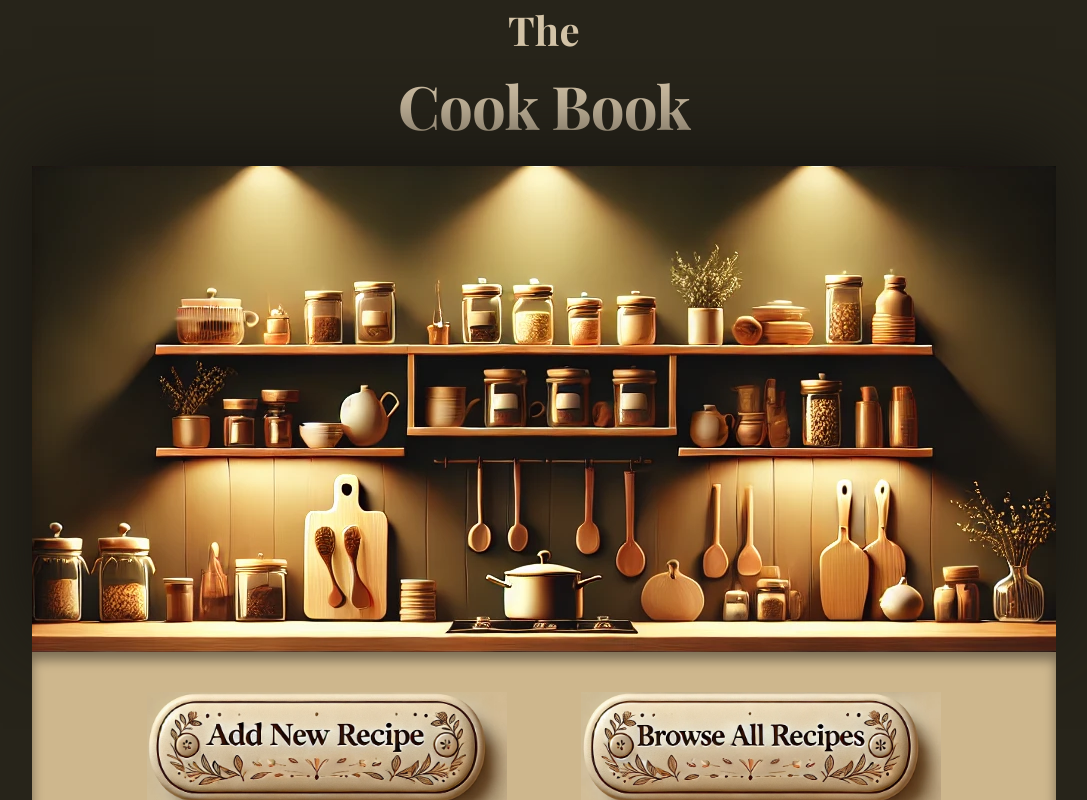
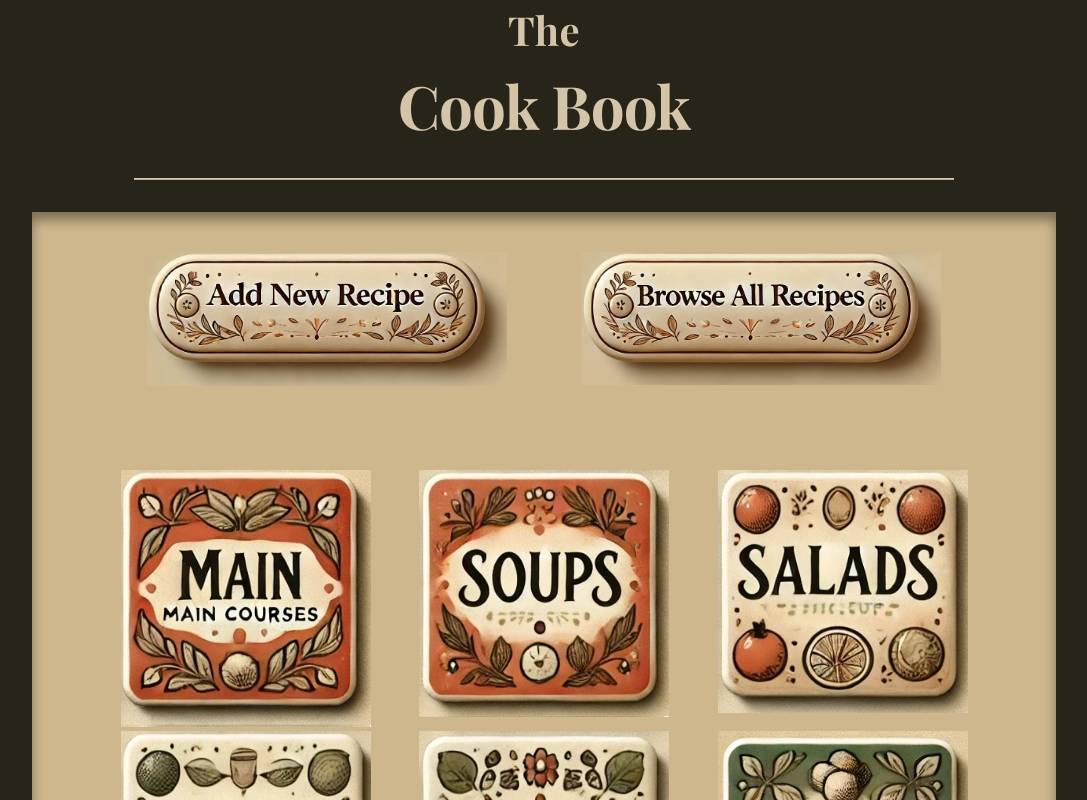
Before and after one commit to nattsnb/cook-book, a React (Vite) app: page / in a window 1280 px wide. Shown: the top 800 px of the page, without its empty margins (96-1183 px from the left). Built offline with nearby package versions, Linux system fonts and the light colour scheme.

Commit message:
deleted back button. added link to main in banner appart from main view. deleted picture in main view. Styled Banner and footer

```diff
--- a/src/components/BackButton/StyledButton.styled.tsx
+++ /dev/null
@@ -1,22 +0,0 @@
-import { styled } from "@mui/material";
-
-export const StyledImg = styled("img")`
-  width: 200px;
-  ${({ theme }) => theme.breakpoints.down("lg")} {
-    width: 180px;
-  }
-  ${({ theme }) => theme.breakpoints.down("md")} {
-    width: 150px;
-  }
-  ${({ theme }) => theme.breakpoints.down("sm")} {
-    width: 130px;
-  }
-`;
-
-export const StyledLeftSideContainer = styled("div")`
-  max-width: 1024px;
-  width: 100%;
-  display: flex;
-  flex-direction: column;
-  justify-self: flex-start;
-`;
--- a/src/components/BackButton/index.tsx
+++ /dev/null
@@ -1,13 +0,0 @@
-import backButtonImage from "../../images/backButton.png";
-import { StyledImg, StyledLeftSideContainer } from "./StyledButton.styled.tsx";
-import { Link } from "@mui/material";
-
-export function BackButton() {
-  return (
-    <StyledLeftSideContainer>
-      <Link href="/">
-        <StyledImg src={backButtonImage} />
-      </Link>
-    </StyledLeftSideContainer>
-  );
-}
--- a/src/components/Banner/Banner.styled.tsx
+++ b/src/components/Banner/Banner.styled.tsx
@@ -19,3 +19,13 @@ export const StyledTypographyAboveH1 = styled(Typography)`
 export const StyledTitleContainer = styled("div")`
   padding-bottom: ${({ theme }) => theme.spacing(4)};
 `;
+
+export const LinkContentContainer = styled("div")`
+  display: flex;
+  flex-direction: row;
+  align-items: center;
+  justify-content: center;
+
+  font-family: "Playfair Display", serif;
+  color: ${({ theme }) => theme.palette.secondary.contrastText};
+`;
--- a/src/components/Banner/index.tsx
+++ b/src/components/Banner/index.tsx
@@ -1,17 +1,38 @@
-import { Typography } from "@mui/material";
+import { Link, Typography } from "@mui/material";
 import { PageWidthContainer } from "../../shared/components/PageWidthContainer.tsx";
 import {
+  LinkContentContainer,
   StyledTitleContainer,
   StyledTypographyAboveH1,
 } from "./Banner.styled.tsx";
+import {
+  StyledCircleLargeIcon,
+  StyledCircleSmallIcon,
+  StyledFooterDivider,
+} from "../Footer/Footer.styled.tsx";
+import { useLocation } from "react-router-dom";
 
 export function Banner() {
+  const location = useLocation();
+
   return (
     <PageWidthContainer>
       <StyledTitleContainer>
         <StyledTypographyAboveH1>The</StyledTypographyAboveH1>
         <Typography variant="h1">Cook Book</Typography>
+        {location.pathname !== "/" && (
+          <Link href={"/"}>
+            <LinkContentContainer>
+              <StyledCircleSmallIcon />
+              <StyledCircleLargeIcon />
+              <p>Main</p>
+              <StyledCircleLargeIcon />
+              <StyledCircleSmallIcon />
+            </LinkContentContainer>
+          </Link>
+        )}
       </StyledTitleContainer>
+      <StyledFooterDivider />
     </PageWidthContainer>
   );
 }
--- a/src/components/Footer/Footer.styled.tsx
+++ b/src/components/Footer/Footer.styled.tsx
@@ -21,13 +21,15 @@ export const StyledFooterContainer = styled("div")`
   flex-direction: column;
   justify-content: center;
   align-items: center;
+  margin-bottom: ${({ theme }) => theme.spacing(12)};
 `;
 
 export const StyledFooterDivider = styled(Divider)`
   height: 1px;
   background-color: ${({ theme }) => theme.palette.secondary.light};
   width: 80%;
-  margin-bottom: ${({ theme }) => theme.spacing(3)};
+  margin-bottom: ${({ theme }) => theme.spacing(8)};
+  margin-top: ${({ theme }) => theme.spacing(3)};
 `;
 
 export const StyledCircleSmallIcon = styled(CircleIcon)`
--- a/src/components/NavigationButons/NavigationButtons.styled.tsx
+++ b/src/components/NavigationButons/NavigationButtons.styled.tsx
@@ -6,6 +6,8 @@ export const StyledLinkBarContainer = styled("div")`
   width: 100%;
   min-height: 50px;
   background-color: ${({ theme }) => theme.palette.primary.main};
+  position: fixed;
+  bottom: 0;
 `;
 
 export const StyledButton = styled("button")`
@@ -22,7 +24,6 @@ export const StyledButton = styled("button")`
     ${({ theme }) => theme.palette.primary.main},
     ${({ theme }) => theme.palette.primary.dark}
   );
-  border-radius: ${({ theme }) => theme.spacing(2)};
   box-shadow: rgba(0, 0, 0, 0.4) 0 2px 4px;
   color: ${({ theme }) => theme.palette.secondary.light};
   border: 0;
--- a/src/components/RecipeCard/index.tsx
+++ b/src/components/RecipeCard/index.tsx
@@ -30,18 +30,18 @@ export function RecipeCard({ recipe }: RecipeCardProps) {
     <StyledBodyContainer>
       {isViewportSmallerThanMd ? (
         <RecipeCardContainer>
+          <NarrowViewContainer>
+            <InfoBox recipe={recipe} ref={infoRef} />
+            <Gallery recipe={recipe} ref={galleryRef} />
+            <Ingredients recipe={recipe} ref={ingredientsRef} />
+            <Steps recipe={recipe} ref={stepsRef} />
+          </NarrowViewContainer>
           <NavigationButtons
             infoRef={infoRef}
             galleryRef={galleryRef}
             ingredientsRef={ingredientsRef}
             stepsRef={stepsRef}
           />
-          <NarrowViewContainer>
-            <InfoBox recipe={recipe} ref={infoRef} />
-            <Gallery recipe={recipe} ref={galleryRef} />
-            <Ingredients recipe={recipe} ref={ingredientsRef} />
-            <Steps recipe={recipe} ref={stepsRef} />
-          </NarrowViewContainer>
         </RecipeCardContainer>
       ) : (
         <RecipeCardContainer>
--- a/src/components/RecipeForm/index.tsx
+++ b/src/components/RecipeForm/index.tsx
@@ -25,7 +25,6 @@ import {
   StyledTextarea,
   StyledIdContainer,
 } from "./RecipeForm.styled.tsx";
-import { BackButton } from "../BackButton";
 import { useContext } from "react";
 import { RecipeContextType } from "../../shared/types/RecipeContextType.ts";
 import { RecipeContext } from "../../App.tsx";
@@ -143,7 +142,6 @@ export function RecipeForm() {
 
   return (
     <StyledFormContainer>
-      <BackButton />
       <BottomMarginCentralContainer>
         <StyledTitleButtonImage />
       </BottomMarginCentralContainer>
--- a/src/pages/MainView/MainView.styled.tsx
+++ b/src/pages/MainView/MainView.styled.tsx
@@ -1,25 +1,5 @@
 import { styled } from "@mui/material";
-import kitchenImage from "../../images/banner.png";
 import { ButtonLikeImageLink } from "../../components/ButtonLikeImageLink";
-
-export const StyledKitchenPictureContainer = styled("div")`
-  background-image: url(${kitchenImage});
-  width: 100%;
-  height: 486px;
-  background-size: cover;
-  background-position: top;
-  box-shadow: 0px -20px 80px #171511;
-
-  ${({ theme }) => theme.breakpoints.down("md")} {
-    background-size: 786px 364px;
-    height: 364px;
-  }
-
-  ${({ theme }) => theme.breakpoints.down("sm")} {
-    background-size: 409px 194px;
-    height: 194px;
-  }
-`;
 
 export const StyledMainBody = styled("div")`
   background-color: ${({ theme }) => theme.palette.secondary.main};
--- a/src/pages/MainView/index.tsx
+++ b/src/pages/MainView/index.tsx
@@ -4,7 +4,6 @@ import {
   StyledCategoriesContainer,
   StyledCategoriesImageLink,
   StyledButtonLikeImageLink,
-  StyledKitchenPictureContainer,
   StyledMainBody,
 } from "./MainView.styled.tsx";
 import addButton from "../../images/addButton.png";
@@ -13,7 +12,6 @@ import { CATEGORIES } from "../../constans/categories.ts";
 export function MainView() {
   return (
     <PageWidthContainer>
-      <StyledKitchenPictureContainer />
       <StyledMainBody>
         <StyledButtonContainer>
           <StyledButtonLikeImageLink
```
